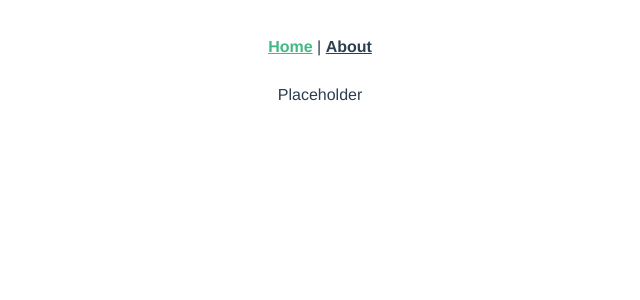
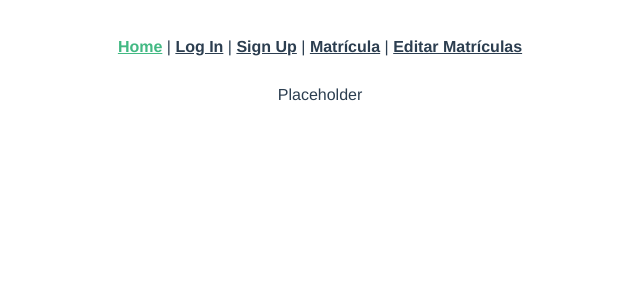
Before and after one commit to ElrikSouza/matricula-client-2, a Vue app: page / in a window 1280 px wide. Shown: the top 300 px of the page, without its empty margins (320-960 px from the left). Built offline with nearby package versions, Linux system fonts and the light colour scheme.

Commit message:
updated App.vue

```diff
--- a/src/App.vue
+++ b/src/App.vue
@@ -2,7 +2,10 @@
   <div id="app">
     <div id="nav">
       <router-link to="/">Home</router-link> |
-      <router-link to="/about">About</router-link>
+      <router-link to="/login">Log In</router-link> |
+      <router-link to="/signup">Sign Up</router-link> |
+      <router-link to="/enrollment">Matrícula</router-link> |
+      <router-link to="/enrollment/edit">Editar Matrículas</router-link>
     </div>
     <router-view />
   </div>
@@ -29,4 +32,13 @@
 #nav a.router-link-exact-active {
   color: #42b983;
 }
+
+:root {
+  --primary-color: #52c876;
+  --primary-color-dark: #388a51;
+  --secondary-color: #525ec8;
+  --secondary-color-dark: #38398a;
+  --danger-color: #e4491a;
+  --danger-color-dark: #c03c14;
+}
 </style>
```
